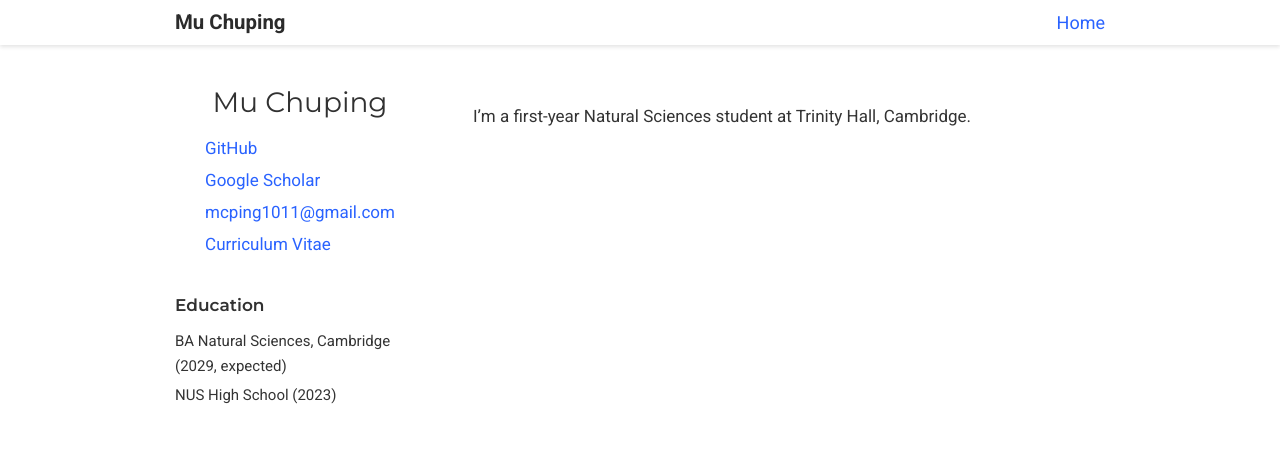
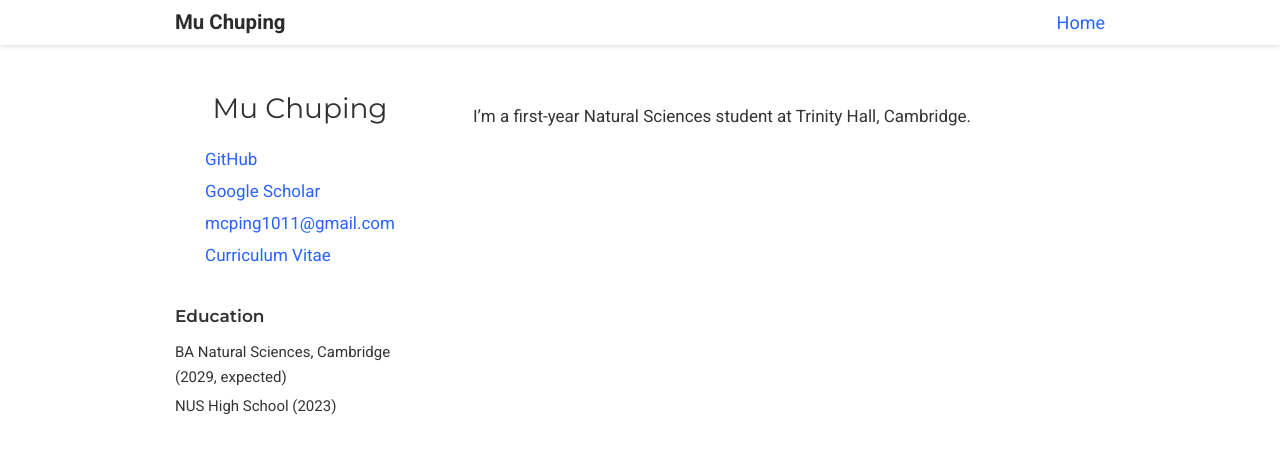
Before and after one commit to qwerty-sapien/qwerty-sapien.github.io, a Jekyll site: the page built from index.md, in a window 1280 px wide. Shown: the top 454 px of the page. Built offline with Jekyll 4.4.1, drawn with Linux system fonts in a browser that asks for light colours.

Commit message:
Match sidebar name line height to the approved mockup
Co-Authored-By: Claude Sonnet 5.5 <noreply@anthropic.com>

```diff
--- a/assets/css/main.css
+++ b/assets/css/main.css
@@ -30,7 +30,7 @@ li { margin: 0.25rem 0; }
 /* Home: sidebar | prose. Defined after .container; minmax(0, 1fr) stops long content widening the track. */
 .home { display: grid; grid-template-columns: 250px minmax(0, 1fr); gap: 48px; padding-top: 40px; }
 .side { text-align: center; }
-.side .name { font-family: Montserrat, sans-serif; font-size: 28px; font-weight: 400; color: #313131; line-height: 1.25; margin: 0 0 0.6rem; }
+.side .name { font-family: Montserrat, sans-serif; font-size: 28px; font-weight: 400; color: #313131; line-height: 1.65; margin: 0 0 0.6rem; }
 .side ul { list-style: none; padding: 0; text-align: left; display: inline-block; margin: 0 0 1.4rem; }
 .side h3 { text-align: left; margin-top: 0.4rem; }
 .side .edu { text-align: left; font-size: 15px; padding: 0; list-style: none; }
```
